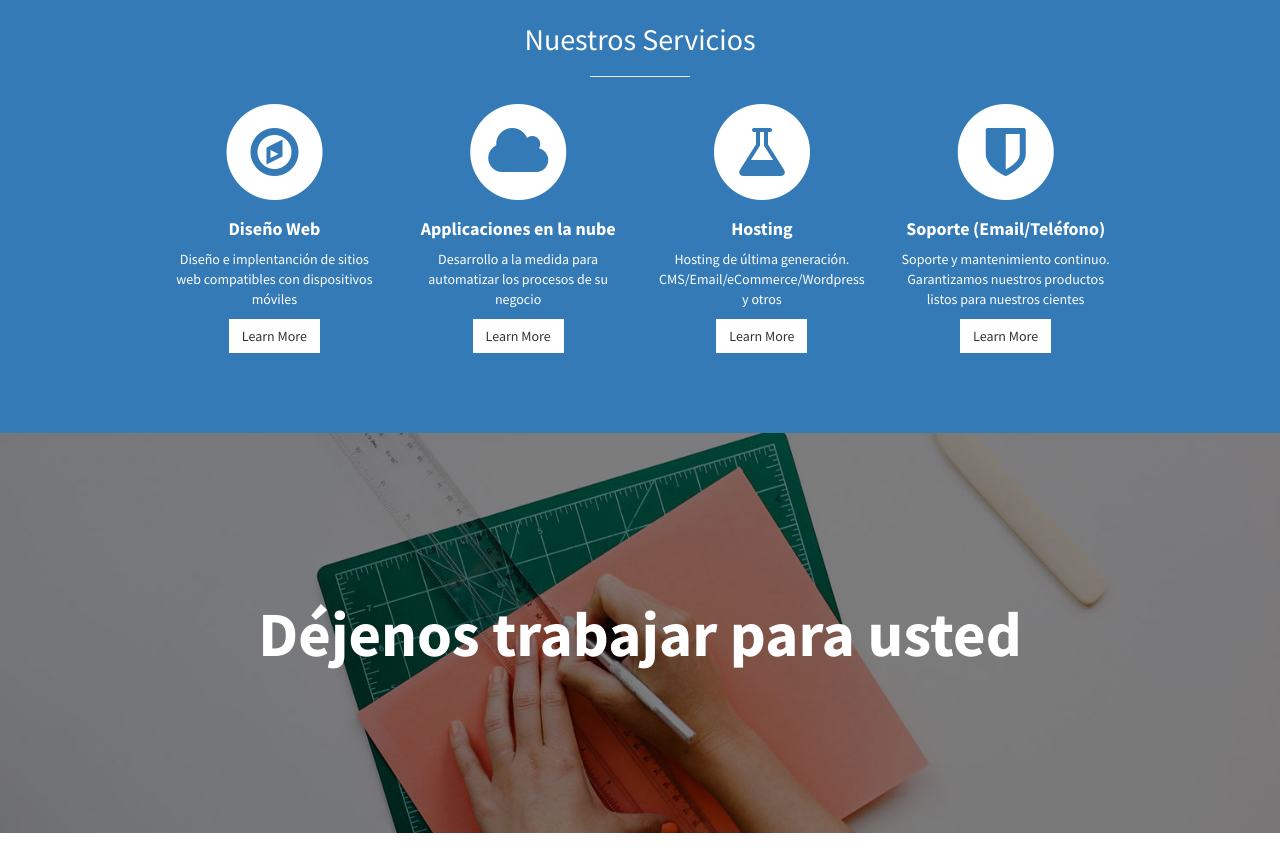
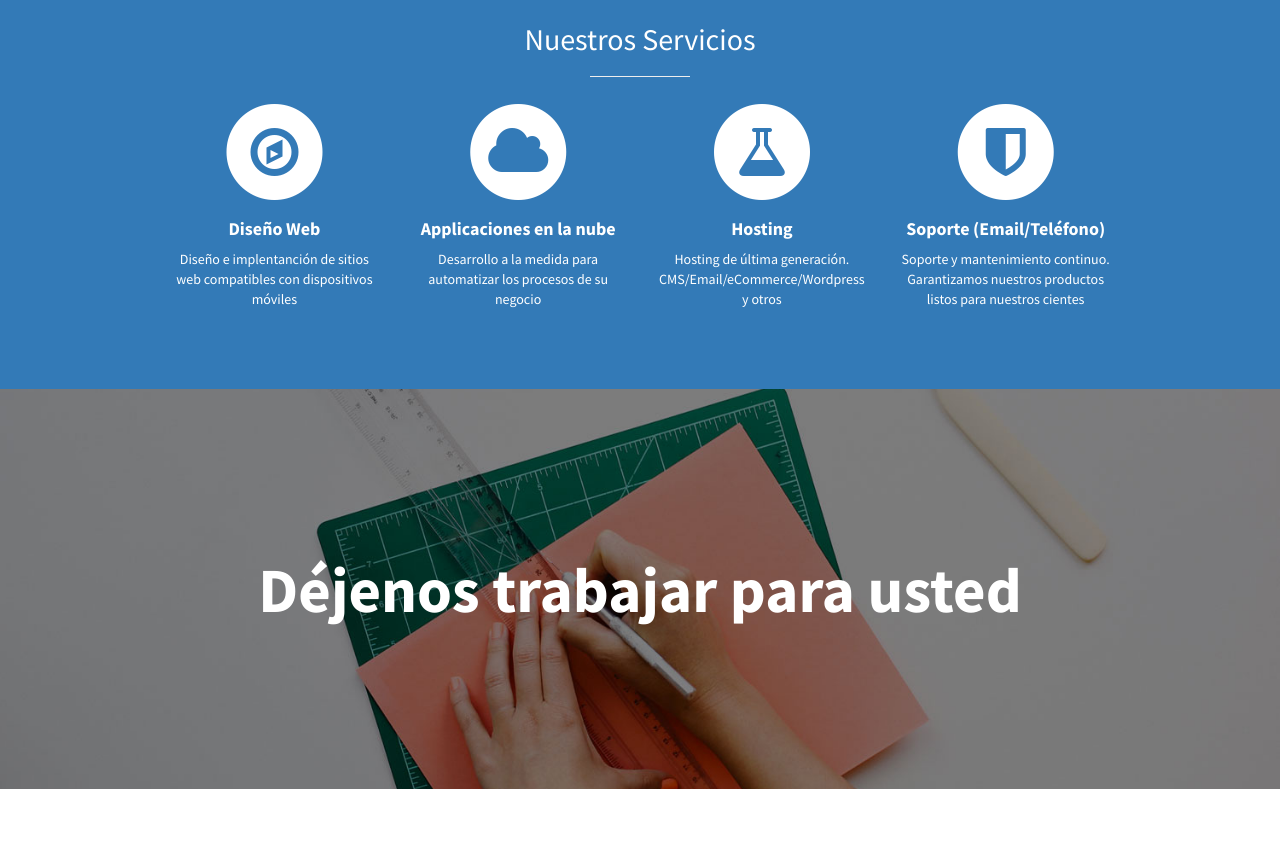
Before and after one commit to lucachaco/frogcomet-lander, a plain HTML site: page index.html in a window 1280 px wide. Shown: the part 1059-1909 px from the top of the page. Drawn offline with Linux system fonts and the light colour scheme.

Commit message:
Rm buttons

```diff
--- a/index.html
+++ b/index.html
@@ -83,7 +83,6 @@
                             </h4>
 
                             <p>Diseño e implentanción de sitios web compatibles con dispositivos móviles</p>
-                            <a href="#" class="btn btn-light">Learn More</a>
                         </div>
                     </div>
 
@@ -99,7 +98,6 @@
                             </h4>
 
                             <p>Desarrollo a la medida para automatizar los procesos de su negocio</p>
-                            <a href="#" class="btn btn-light">Learn More</a>
                         </div>
                     </div>
 
@@ -115,7 +113,6 @@
                             </h4>
 
                             <p>Hosting de última generación. CMS/Email/eCommerce/Wordpress y otros</p>
-                            <a href="#" class="btn btn-light">Learn More</a>
                         </div>
                     </div>
                     <div class="col-md-3 col-sm-6">
@@ -130,7 +127,6 @@
 
                             <p>Soporte y mantenimiento continuo. Garantizamos nuestros productos listos para nuestros
                                 cientes</p>
-                            <a href="#" class="btn btn-light">Learn More</a>
                         </div>
                     </div>
                 </div>
@@ -227,6 +223,3 @@
 </body>
 
 </html>
-
-
-Opciones de llamar por telefono y correo para las tres.
```
